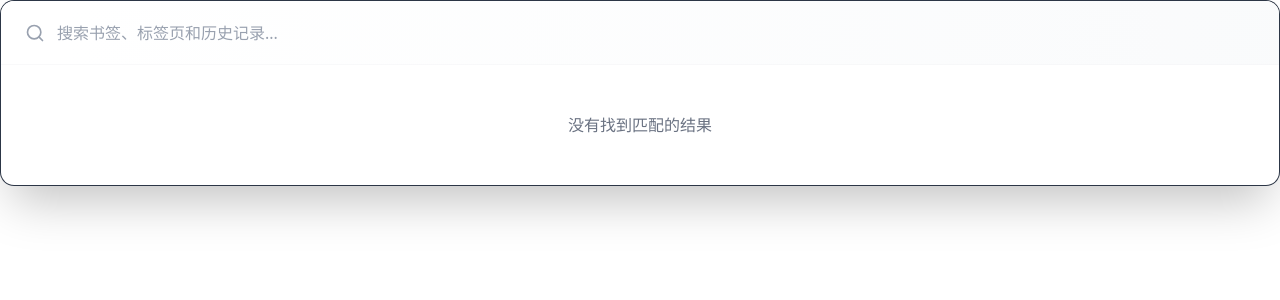
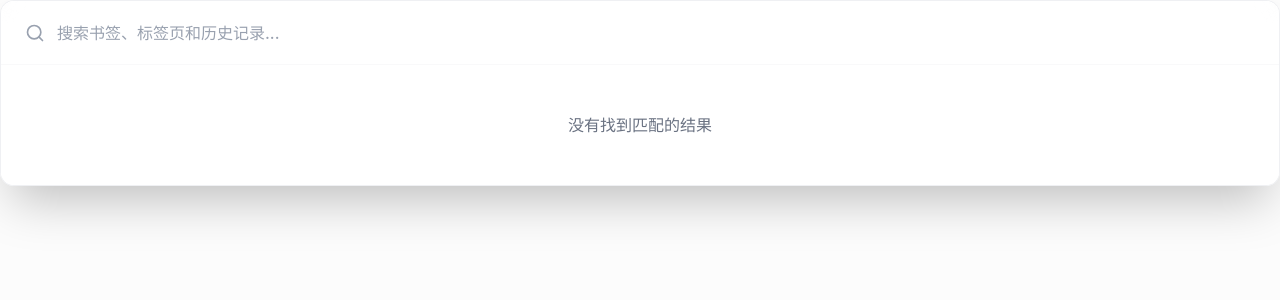
Before and after one commit to zhaogongchengsi/ctrlk, a React (Vite) app: page / in a window 1280 px wide. Shown: the top 300 px of the page. Built offline with nearby package versions, Linux system fonts and the light colour scheme.

Commit message:
feat: 优化主题支持，调整初始渲染高度，更新样式变量以适应深色和浅色主题

```diff
--- a/src/App.tsx
+++ b/src/App.tsx
@@ -6,12 +6,13 @@ import { createDebouncedSearch, openSearchResult, groupSearchResults } from "./s
 import type { SearchResult } from "./search/search-api";
 import { useInputFocus, useDialogLifecycle } from "./hooks/useDialogLifecycle";
 import { useTheme } from "./hooks/useTheme";
+import { cn } from "./lib/utils";
 
 const debouncedSearch = createDebouncedSearch(300);
 
 function App() {
   const [results, setResults] = useState<SearchResult[]>([]);
-  const [forceTheme, setForceTheme] = useState<'dark' | 'light' | null>(null);
+  const [forceTheme, setForceTheme] = useState<"dark" | "light" | null>(null);
   const inputRef = useRef<HTMLInputElement>(null);
   const detectedTheme = useTheme();
   const theme = forceTheme || detectedTheme;
@@ -19,35 +20,38 @@ function App() {
   // 监听来自父页面的消息
   useEffect(() => {
     const handleMessage = (event: MessageEvent) => {
-      if (event.data?.type === 'SET_THEME') {
-        const receivedTheme = event.data.theme as 'dark' | 'light';
-        console.log('Received theme from parent:', receivedTheme);
+      if (event.data?.type === "SET_THEME") {
+        const receivedTheme = event.data.theme as "dark" | "light";
+        console.log("Received theme from parent:", receivedTheme);
 
         // 设置强制主题
         setForceTheme(receivedTheme);
 
         // 立即应用主题到body
-        if (receivedTheme === 'dark') {
-          document.body.classList.add('dark');
+        if (receivedTheme === "dark") {
+          document.body.classList.add("dark");
         } else {
-          document.body.classList.remove('dark');
+          document.body.classList.remove("dark");
         }
 
         // 通知父页面主题设置完成
         setTimeout(() => {
-          window.parent.postMessage({
-            type: 'THEME_READY',
+          window.parent.postMessage(
+            {
+              type: "THEME_READY",
               theme: receivedTheme,
-            timestamp: Date.now()
-          }, '*');
-          console.log('Notified parent: theme ready');
+              timestamp: Date.now(),
+            },
+            "*",
+          );
+          console.log("Notified parent: theme ready");
         }, 50);
       }
     };
 
-    window.addEventListener('message', handleMessage);
+    window.addEventListener("message", handleMessage);
     return () => {
-      window.removeEventListener('message', handleMessage);
+      window.removeEventListener("message", handleMessage);
     };
   }, []);
 
@@ -58,7 +62,7 @@ function App() {
   useDialogLifecycle({
     enableLogging: true,
     onEvent: (event) => {
-      if (event === 'did-show') {
+      if (event === "did-show") {
         // 对话框完全显示后，确保输入框聚焦
         setTimeout(() => {
           if (inputRef.current) {
@@ -67,13 +71,13 @@ function App() {
         }, 100);
 
         // 设置主题class到body上，以便Tailwind的dark:类生效
-        if (theme === 'dark') {
-          document.body.classList.add('dark');
+        if (theme === "dark") {
+          document.body.classList.add("dark");
         } else {
-          document.body.classList.remove('dark');
+          document.body.classList.remove("dark");
         }
       }
-    }
+    },
   });
 
   const performSearch = useCallback(async (searchQuery: string) => {
@@ -95,9 +99,9 @@ function App() {
   const handleResultSelect = async (result: SearchResult) => {
     try {
       await openSearchResult(result);
-      console.log('Opened:', result.title);
+      console.log("Opened:", result.title);
     } catch (error) {
-      console.error('Failed to open result:', error);
+      console.error("Failed to open result:", error);
     }
   };
 
@@ -105,8 +109,9 @@ function App() {
   const groupedResults = groupSearchResults(results);
 
   // 根据主题选择样式
-  const wrapperClassName = theme === 'dark'
-    ? "rounded-xl border border-gray-700/60 shadow-2xl bg-gray-900/95 backdrop-blur-md w-full overflow-hidden"
+  const wrapperClassName =
+    theme === "dark"
+      ? "rounded-xl border border-gray-700/60 shadow-2xl bg-[var(--gray2)] backdrop-blur-md w-full overflow-hidden"
       : "rounded-xl border border-gray-200/60 shadow-2xl bg-white/98 backdrop-blur-md w-full overflow-hidden";
 
   return (
@@ -114,14 +119,10 @@ function App() {
       debounceMs={150}
       maxHeight={600} // 设置最大高度为 600px
       enableScrollCheck={true}
-        className={wrapperClassName}
+      className={cn(wrapperClassName)}
     >
       <Command className="w-full">
-          <CommandInput
-            ref={inputRef}
-            onValueChange={performSearch}
-            placeholder="搜索书签、标签页和历史记录..."
-          />
+        <CommandInput ref={inputRef} onValueChange={performSearch} placeholder="搜索书签、标签页和历史记录..." />
         <SearchResultsList
           results={groupedResults}
           onSelectResult={handleResultSelect}
--- a/src/components/CommandWrapper.tsx
+++ b/src/components/CommandWrapper.tsx
@@ -78,14 +78,6 @@ const CommandWrapper: React.FC<CommandWrapperProps> = ({
     const hasHorizontalScrollbar = element.scrollWidth > element.clientWidth;
 
     if (hasVerticalScrollbar || hasHorizontalScrollbar) {
-      console.warn('CommandWrapper detected scrollbars:', {
-        vertical: hasVerticalScrollbar,
-        horizontal: hasHorizontalScrollbar,
-        scrollHeight: element.scrollHeight,
-        clientHeight: element.clientHeight,
-        scrollWidth: element.scrollWidth,
-        clientWidth: element.clientWidth
-      });
       return true;
     }
     return false;
--- a/src/components/iframe-dialog.ts
+++ b/src/components/iframe-dialog.ts
@@ -10,7 +10,7 @@ import { DIALOG_BORDER_RADIUS_SIZE } from '../constant';
 export const CtrlKDialogName = 'ctrlk-dialog';
 
 // 固定的初始渲染高度常量
-const INITIAL_DIALOG_HEIGHT = 400;
+const INITIAL_DIALOG_HEIGHT = 186;
 
 class CtrlKDialog extends HTMLElement {
 	private shadow: ShadowRoot;
--- a/src/components/ui/command.tsx
+++ b/src/components/ui/command.tsx
@@ -64,7 +64,7 @@ const CommandInput = React.forwardRef<
   return (
     <div
       data-slot="command-input-wrapper"
-      className="flex h-16 items-center gap-3 px-6 border-b border-gray-100/50 dark:border-gray-700/50 bg-gradient-to-r from-white/95 to-gray-50/95 dark:from-gray-900/95 dark:to-gray-800/95 backdrop-blur-sm"
+      className="flex h-16 items-center gap-3 px-6 border-b border-gray-100/50 dark:border-gray-700/50 bg-gradient-to-r dark:bg-[var(--gray2)] backdrop-blur-sm"
     >
       <SearchIcon className="size-5 shrink-0 text-gray-400 dark:text-gray-500 transition-colors duration-200" />
       <CommandPrimitive.Input
@@ -72,12 +72,12 @@ const CommandInput = React.forwardRef<
         data-slot="command-input"
         className={cn(
           "placeholder:text-gray-400 dark:placeholder:text-gray-500 flex h-12 w-full bg-transparent text-base font-medium text-gray-900 dark:text-gray-100 outline-hidden disabled:cursor-not-allowed disabled:opacity-50 transition-all duration-200 focus:placeholder:text-gray-300 dark:focus:placeholder:text-gray-600",
-          className
+          className,
         )}
         {...props}
       />
     </div>
-  )
+  );
 })
 CommandInput.displayName = "CommandInput"
 
--- a/src/index.css
+++ b/src/index.css
@@ -111,6 +111,101 @@
   --sidebar-ring: oklch(0.556 0 0);
 }
 
+:root {
+  --font-sans: 'Inter', --apple-system, BlinkMacSystemFont, Segoe UI, Roboto, Oxygen, Ubuntu, Cantarell, Fira Sans,
+    Droid Sans, Helvetica Neue, sans-serif;
+  --app-bg: var(--gray1);
+  --cmdk-shadow: 0 16px 70px rgb(0 0 0 / 20%);
+
+  --lowContrast: #ffffff;
+  --highContrast: #000000;
+
+  --gray1: hsl(0, 0%, 99%);
+  --gray2: hsl(0, 0%, 97.3%);
+  --gray3: hsl(0, 0%, 95.1%);
+  --gray4: hsl(0, 0%, 93%);
+  --gray5: hsl(0, 0%, 90.9%);
+  --gray6: hsl(0, 0%, 88.7%);
+  --gray7: hsl(0, 0%, 85.8%);
+  --gray8: hsl(0, 0%, 78%);
+  --gray9: hsl(0, 0%, 56.1%);
+  --gray10: hsl(0, 0%, 52.3%);
+  --gray11: hsl(0, 0%, 43.5%);
+  --gray12: hsl(0, 0%, 9%);
+
+  --grayA1: hsla(0, 0%, 0%, 0.012);
+  --grayA2: hsla(0, 0%, 0%, 0.027);
+  --grayA3: hsla(0, 0%, 0%, 0.047);
+  --grayA4: hsla(0, 0%, 0%, 0.071);
+  --grayA5: hsla(0, 0%, 0%, 0.09);
+  --grayA6: hsla(0, 0%, 0%, 0.114);
+  --grayA7: hsla(0, 0%, 0%, 0.141);
+  --grayA8: hsla(0, 0%, 0%, 0.22);
+  --grayA9: hsla(0, 0%, 0%, 0.439);
+  --grayA10: hsla(0, 0%, 0%, 0.478);
+  --grayA11: hsla(0, 0%, 0%, 0.565);
+  --grayA12: hsla(0, 0%, 0%, 0.91);
+
+  --blue1: hsl(206, 100%, 99.2%);
+  --blue2: hsl(210, 100%, 98%);
+  --blue3: hsl(209, 100%, 96.5%);
+  --blue4: hsl(210, 98.8%, 94%);
+  --blue5: hsl(209, 95%, 90.1%);
+  --blue6: hsl(209, 81.2%, 84.5%);
+  --blue7: hsl(208, 77.5%, 76.9%);
+  --blue8: hsl(206, 81.9%, 65.3%);
+  --blue9: hsl(206, 100%, 50%);
+  --blue10: hsl(208, 100%, 47.3%);
+  --blue11: hsl(211, 100%, 43.2%);
+  --blue12: hsl(211, 100%, 15%);
+}
+
+.dark {
+  --app-bg: var(--gray1);
+
+  --lowContrast: #000000;
+  --highContrast: #ffffff;
+
+  --gray1: hsl(0, 0%, 8.5%);
+  --gray2: hsl(0, 0%, 11%);
+  --gray3: hsl(0, 0%, 13.6%);
+  --gray4: hsl(0, 0%, 15.8%);
+  --gray5: hsl(0, 0%, 17.9%);
+  --gray6: hsl(0, 0%, 20.5%);
+  --gray7: hsl(0, 0%, 24.3%);
+  --gray8: hsl(0, 0%, 31.2%);
+  --gray9: hsl(0, 0%, 43.9%);
+  --gray10: hsl(0, 0%, 49.4%);
+  --gray11: hsl(0, 0%, 62.8%);
+  --gray12: hsl(0, 0%, 93%);
+
+  --grayA1: hsla(0, 0%, 100%, 0);
+  --grayA2: hsla(0, 0%, 100%, 0.026);
+  --grayA3: hsla(0, 0%, 100%, 0.056);
+  --grayA4: hsla(0, 0%, 100%, 0.077);
+  --grayA5: hsla(0, 0%, 100%, 0.103);
+  --grayA6: hsla(0, 0%, 100%, 0.129);
+  --grayA7: hsla(0, 0%, 100%, 0.172);
+  --grayA8: hsla(0, 0%, 100%, 0.249);
+  --grayA9: hsla(0, 0%, 100%, 0.386);
+  --grayA10: hsla(0, 0%, 100%, 0.446);
+  --grayA11: hsla(0, 0%, 100%, 0.592);
+  --grayA12: hsla(0, 0%, 100%, 0.923);
+
+  --blue1: hsl(212, 35%, 9.2%);
+  --blue2: hsl(216, 50%, 11.8%);
+  --blue3: hsl(214, 59.4%, 15.3%);
+  --blue4: hsl(214, 65.8%, 17.9%);
+  --blue5: hsl(213, 71.2%, 20.2%);
+  --blue6: hsl(212, 77.4%, 23.1%);
+  --blue7: hsl(211, 85.1%, 27.4%);
+  --blue8: hsl(211, 89.7%, 34.1%);
+  --blue9: hsl(206, 100%, 50%);
+  --blue10: hsl(209, 100%, 60.6%);
+  --blue11: hsl(210, 100%, 66.1%);
+  --blue12: hsl(206, 98%, 95.8%);
+}
+
 @layer base {
   * {
     @apply border-border outline-ring/50;
@@ -120,6 +215,7 @@
     min-height: fit-content;
     margin: 0;
     padding: 0;
+    background-color: var(--app-bg);
   }
   body {
     overflow: hidden;
```
Lines whose indentation alone changed are shown as unchanged.
